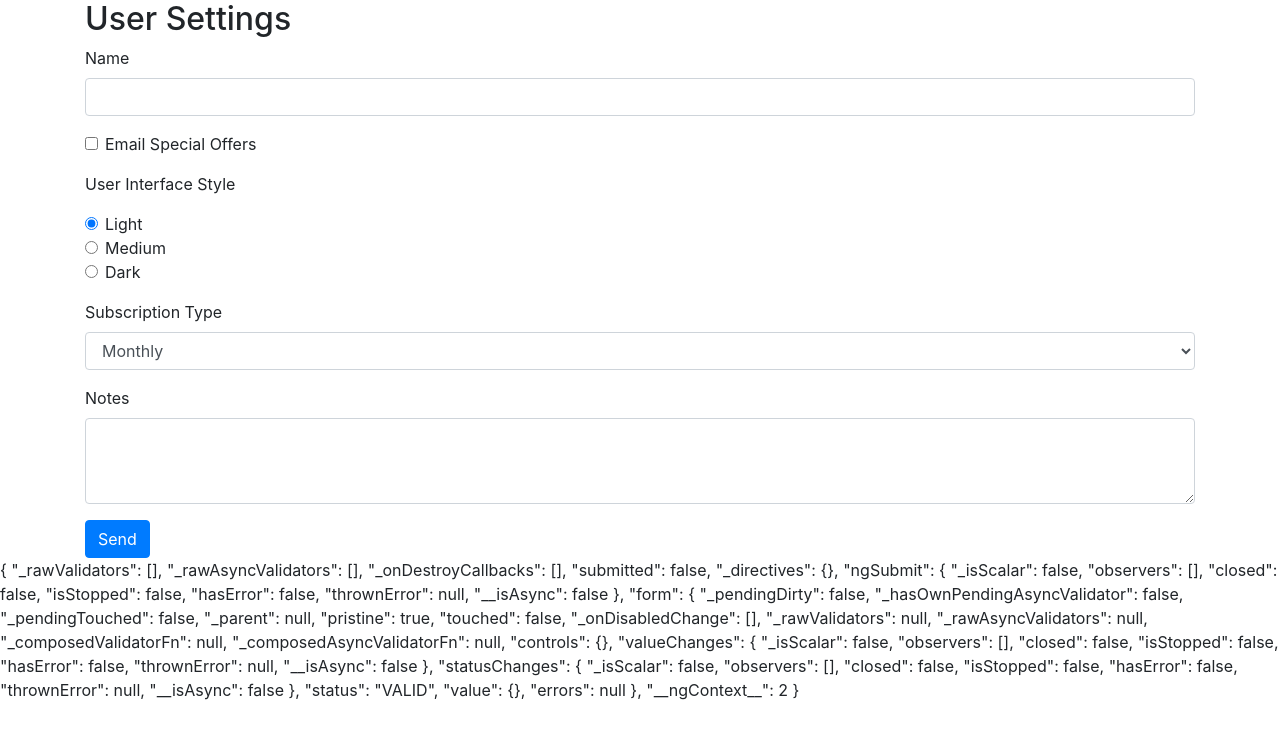
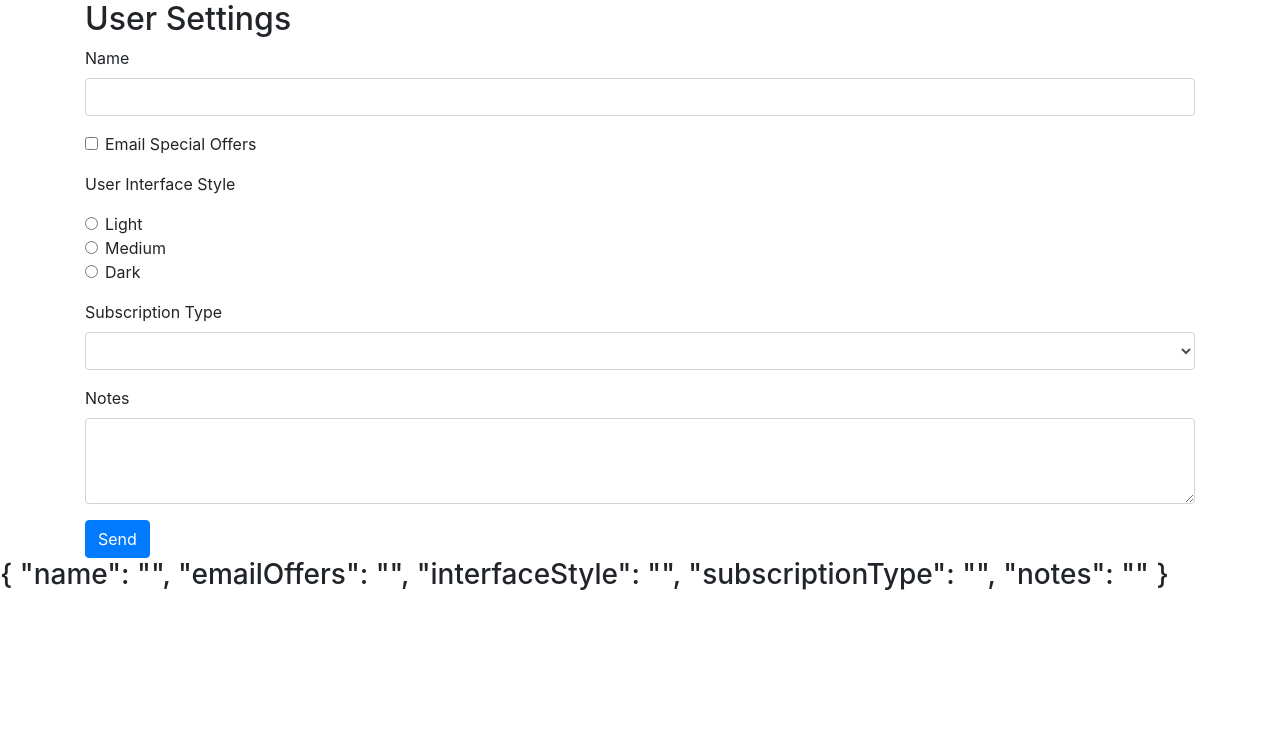
Before and after one commit to Annie-Huang/Angular-Forms, an Angular app: page / in a window 1280 px wide. Shown: the top 738 px of the page. Built offline with nearby package versions, Linux system fonts and the light colour scheme.

Commit message:
Add ngModel for all form fields. It need to have a 'name' attr so it can link to it.

```diff
--- a/src/app/user-settings-form/user-settings-form.component.html
+++ b/src/app/user-settings-form/user-settings-form.component.html
@@ -1,13 +1,13 @@
 <div class="container">
   <h2>User Settings</h2>
-  <form #form='ngForm'>
+  <form #form="ngForm">
     <div class="form-group">
       <label for="name">Name</label>
-      <input id="name" name="name" class="form-control">
+      <input id="name" name="name" class="form-control" ngModel>
     </div>
 
     <div class="form-check form-group">
-      <input class="form-check-input" type="checkbox" value="" id="emailOffers" name="emailOffers">
+      <input class="form-check-input" type="checkbox" value="" id="emailOffers" name="emailOffers" ngModel>
       <label class="form-check-label" for="emailOffers">
         Email Special Offers
       </label>
@@ -16,19 +16,19 @@
     <p>User Interface Style</p>
     <div class="form-group">
       <div class="form-check">
-        <input class="form-check-input" type="radio" name="interfaceStyle" id="lightInterface" value="light" checked>
+        <input class="form-check-input" type="radio" name="interfaceStyle" id="lightInterface" value="light" checked ngModel>
         <label class="form-check-label" for="lightInterface">
           Light
         </label>
       </div>
       <div class="form-check">
-        <input class="form-check-input" type="radio" name="interfaceStyle" id="mediumInterface" value="medium">
+        <input class="form-check-input" type="radio" name="interfaceStyle" id="mediumInterface" value="medium" ngModel>
         <label class="form-check-label" for="mediumInterface">
           Medium
         </label>
       </div>
       <div class="form-check disabled">
-        <input class="form-check-input" type="radio" name="interfaceStyle" id="darkInterface" value="dark">
+        <input class="form-check-input" type="radio" name="interfaceStyle" id="darkInterface" value="dark" ngModel>
         <label class="form-check-label" for="darkInterface">
           Dark
         </label>
@@ -37,7 +37,7 @@
 
     <div class="form-group">
       <label for="subscriptionType">Subscription Type</label>
-      <select class="form-control" id="subscriptionType">
+      <select class="form-control" id="subscriptionType" name="subscriptionType" ngModel>
         <option>Monthly</option>
         <option>Annual</option>
         <option>Lifetime</option>
@@ -46,11 +46,11 @@
 
     <div class="form-group">
       <label for="notes">Notes</label>
-      <textarea class="form-control" id="notes" name="notes" rows="3"></textarea>
+      <textarea class="form-control" id="notes" name="notes" rows="3" ngModel></textarea>
     </div>
 
     <button class="btn btn-primary">Send</button>
   </form>
 </div>
 
-{{form | json}}
+<h3>{{form.value | json}}</h3>
```
